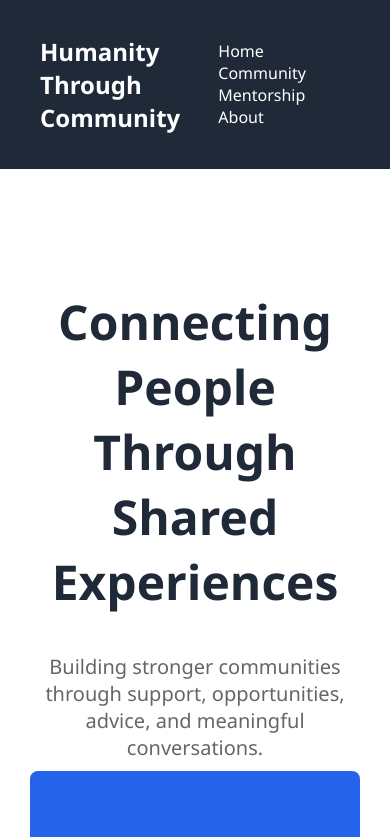
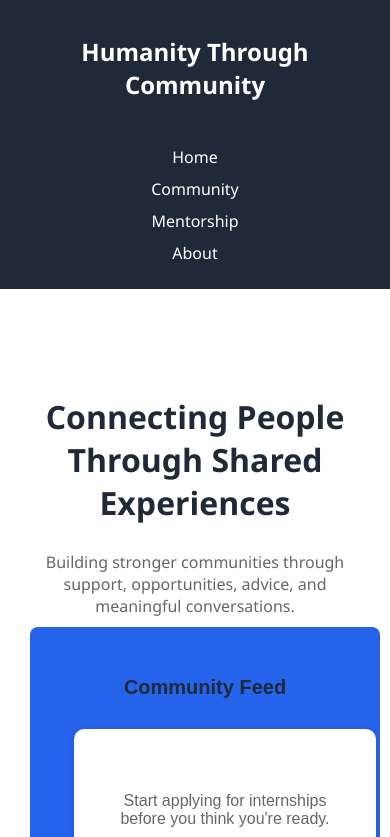
Before and after one commit to hralkh01/Humanity-Through-Community, a plain HTML site: page index.html in a window 390 px wide. Shown: the top 837 px of the page. Drawn offline with Linux system fonts and the light colour scheme.

Commit message:
Improved responsive design. Closes #7

```diff
--- a/index.html
+++ b/index.html
@@ -2,7 +2,8 @@
 <html>
 
 <head>
-
+<meta name="viewport"
+      content="width=device-width, initial-scale=1.0">
     <title>Humanity Through Community</title>
 
     <link rel="stylesheet" href="style.css">
--- a/style.css
+++ b/style.css
@@ -242,3 +242,54 @@ textarea{
 
     margin-bottom:15px;
 }
+/* Mobile Devices */
+
+@media (max-width: 768px){
+
+    nav{
+
+        flex-direction:column;
+
+        text-align:center;
+    }
+
+    .nav-links{
+
+        margin-top:15px;
+    }
+
+    .nav-links a{
+
+        display:block;
+
+        margin:10px 0;
+    }
+
+    .hero h1{
+
+        font-size:32px;
+    }
+
+    .hero p{
+
+        font-size:16px;
+
+        padding:0 15px;
+    }
+
+    .community-feed{
+
+        padding:20px;
+    }
+
+    .feed-post{
+
+        margin-bottom:15px;
+        width:100%;
+    }
+
+    button{
+
+        width:100%;
+    }
+}
```
